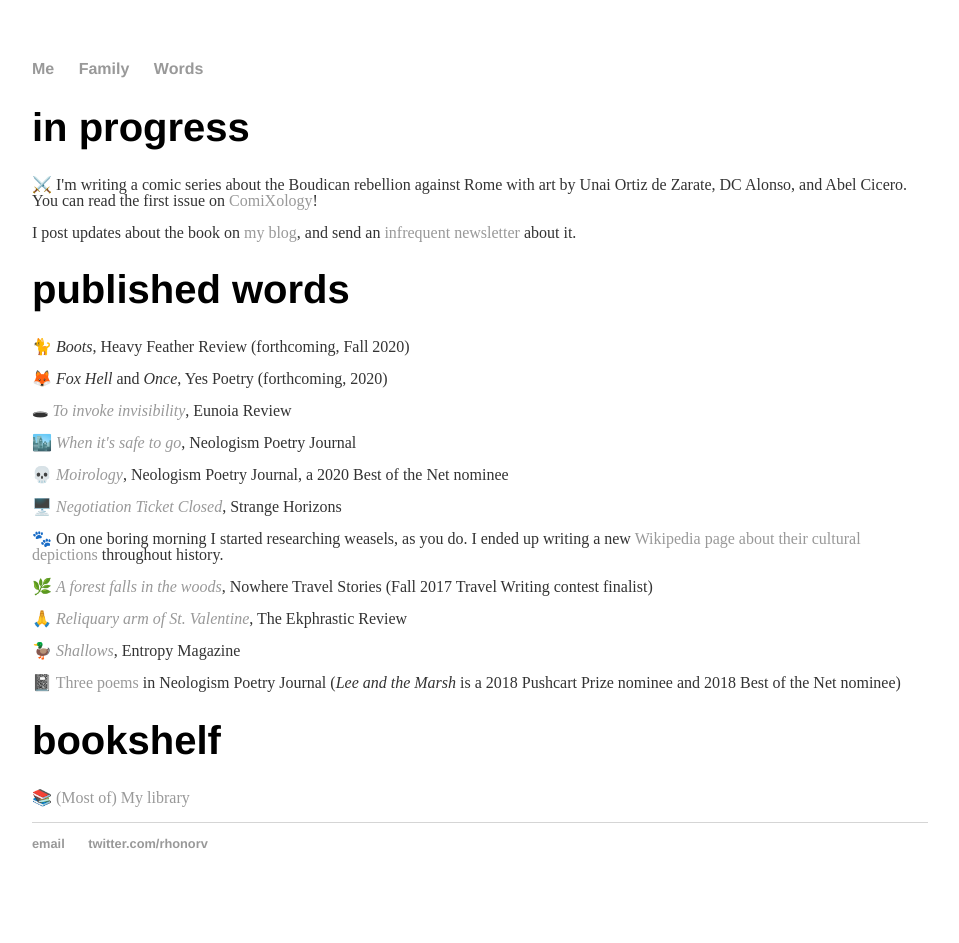
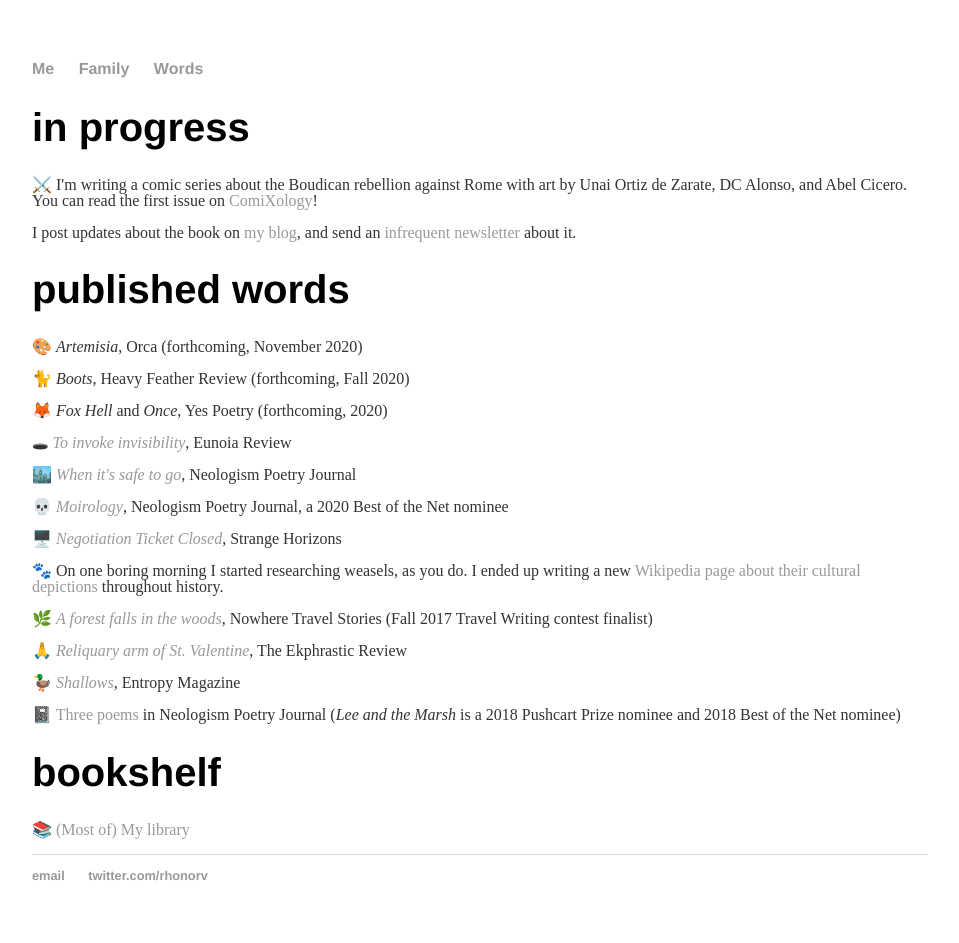
Before and after one commit to rhonorv/rhonorv.github.io, a Jekyll site: the page words/index.html, which Jekyll copies as it is, in a window 1280 px wide. Shown: the whole page, without its empty margins (160-1119 px from the left). Built offline with Jekyll 4.4.1, drawn with Linux system fonts in a browser that asks for light colours; before the commit the page ends 911 px from its top, so only the background shows below that.

Commit message:
Update index.html

```diff
--- a/words/index.html
+++ b/words/index.html
@@ -29,6 +29,8 @@
 
 	<div class="words">
 	<h1>published words</h1>
+		<p><span aria-hidden="true">🎨 </span><em>Artemisia</em>, Orca (forthcoming, November 2020)</p>
+
 		<p><span aria-hidden="true">🐈 </span><em>Boots</em>, Heavy Feather Review (forthcoming, Fall 2020)</p>
 
 		<p><span aria-hidden="true">🦊 </span><em>Fox Hell</em> and <em>Once</em>, Yes Poetry (forthcoming, 2020)</p>
```
